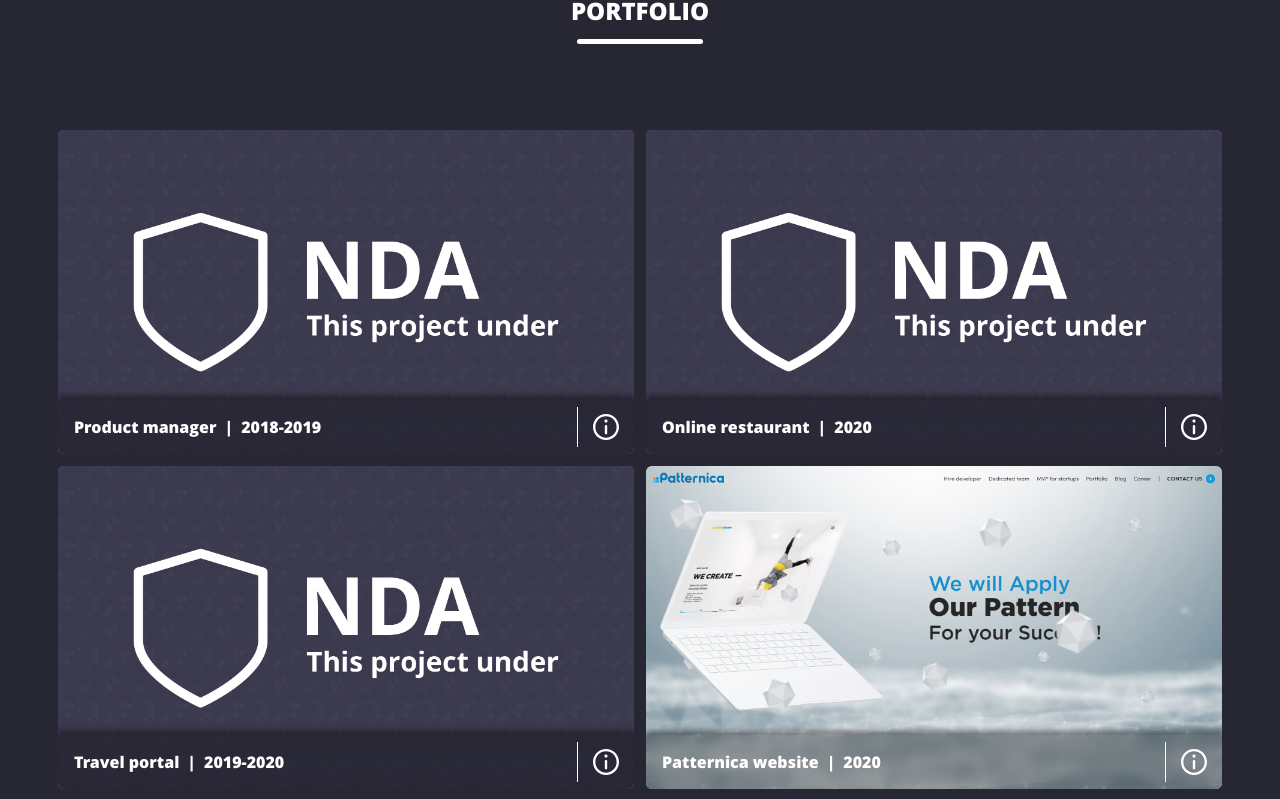
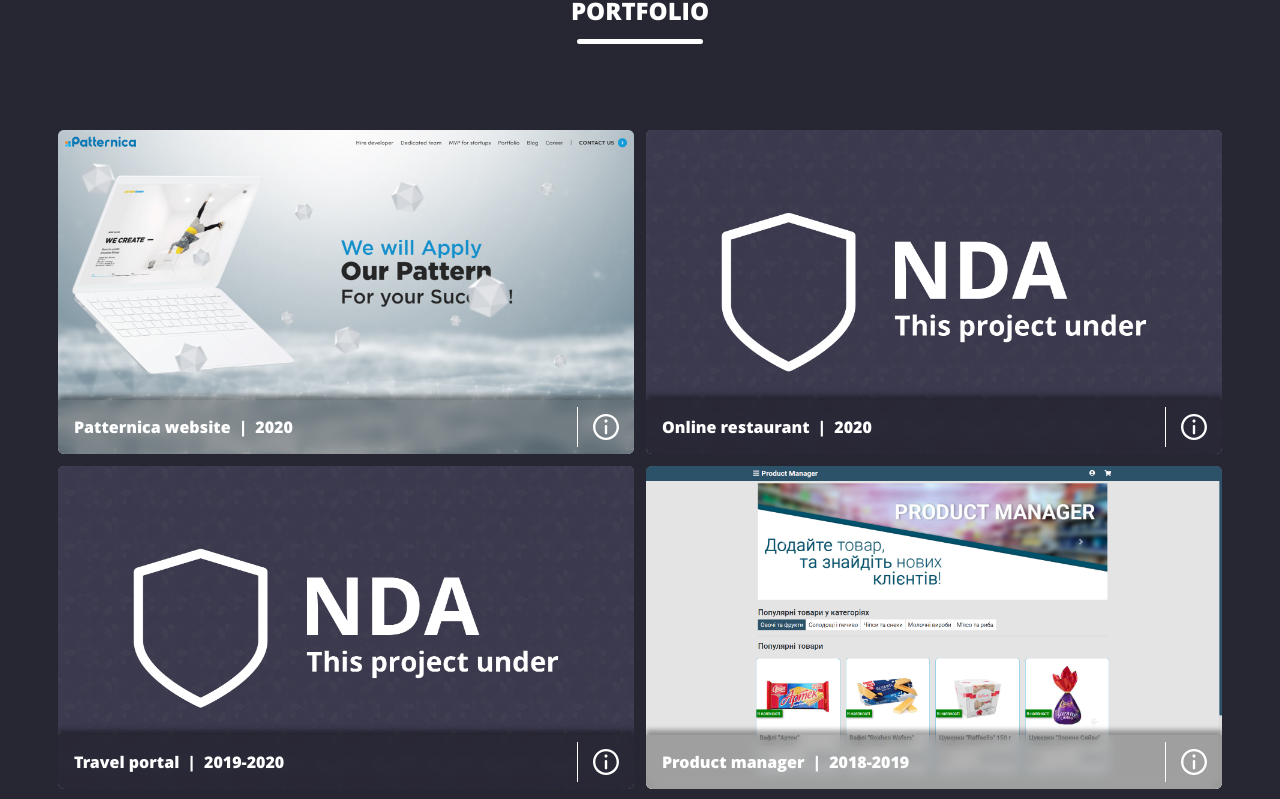
Before and after one commit to Marius961/portfolio-website, an Angular app: page / in a window 1280 px wide. Shown: the part 2072-2871 px from the top of the page. Built offline with nearby package versions, Linux system fonts and the light colour scheme.

Commit message:
Added new project photo

```diff
--- a/src/app/home/components/projects-section/projects-section.component.html
+++ b/src/app/home/components/projects-section/projects-section.component.html
@@ -4,10 +4,10 @@
 
     <ul class="project-cards">
       <pw-project-card
-        imageSrc="/assets/img/projects/nda_project.jpg"
-        projectName="Product manager"
-        projectYear="2018-2019"
-        projectDescription='My own project, which later became a course work. A marketplace for people who sell consumer goods. There is flexible functionality for buyers, sellers, and administration. It is possible to manage products, easily create new categories and subcategories without interfering with the page code, manage all products, orders, track history and statuses, cart, product units for convenient sale of products of different types.'
+        imageSrc="/assets/img/projects/patternica_website.jpg"
+        projectName="Patternica website"
+        projectYear="2020"
+        projectDescription='Company website. Company website. Several pages about the company and the field of activity, a blog with useful articles about the life of the company and IT, a page with vacancies and a form for contacting the company. On this project I was engaged in layout and implementation of functionality for the following pages: "Hire developer", "Dedicated team", "Portfolio", "Blog", "Career" and also admin. panel for site management.'
       ></pw-project-card>
 
       <pw-project-card
@@ -25,10 +25,10 @@
       ></pw-project-card>
 
       <pw-project-card
-        imageSrc="/assets/img/projects/patternica_website.jpg"
-        projectName="Patternica website"
-        projectYear="2020"
-        projectDescription='Company website. Company website. Several pages about the company and the field of activity, a blog with useful articles about the life of the company and IT, a page with vacancies and a form for contacting the company. On this project I was engaged in layout and implementation of functionality for the following pages: "Hire developer", "Dedicated team", "Portfolio", "Blog", "Career" and also admin. panel for site management.'
+        imageSrc="/assets/img/projects/product_manager.jpg"
+        projectName="Product manager"
+        projectYear="2018-2019"
+        projectDescription='My own project, which later became a course work. A marketplace for people who sell consumer goods. There is flexible functionality for buyers, sellers, and administration. It is possible to manage products, easily create new categories and subcategories without interfering with the page code, manage all products, orders, track history and statuses, cart, product units for convenient sale of products of different types.'
       ></pw-project-card>
 
       <pw-project-card
```
Also changed, not shown: src/assets/img/projects/product_manager.jpg (added).
